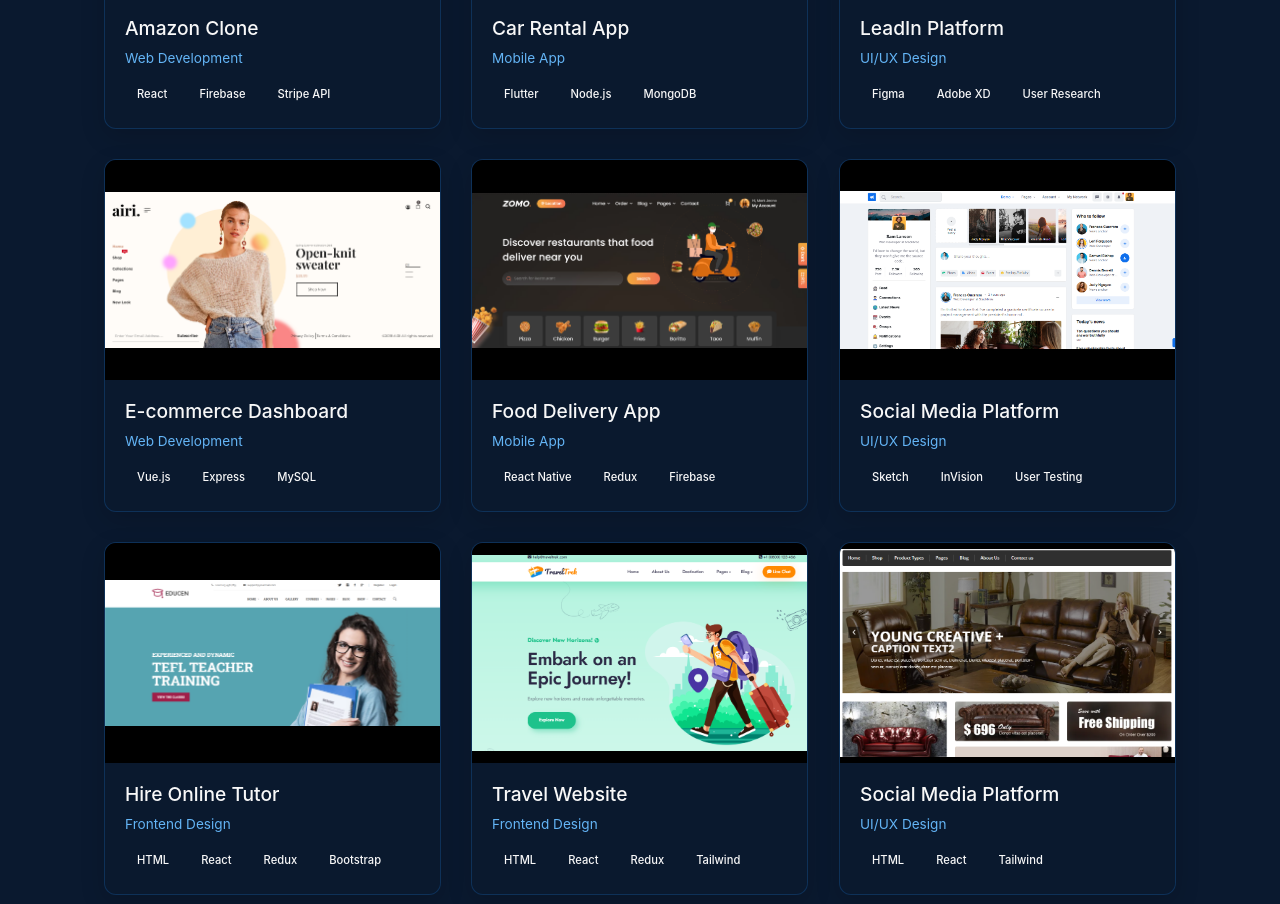
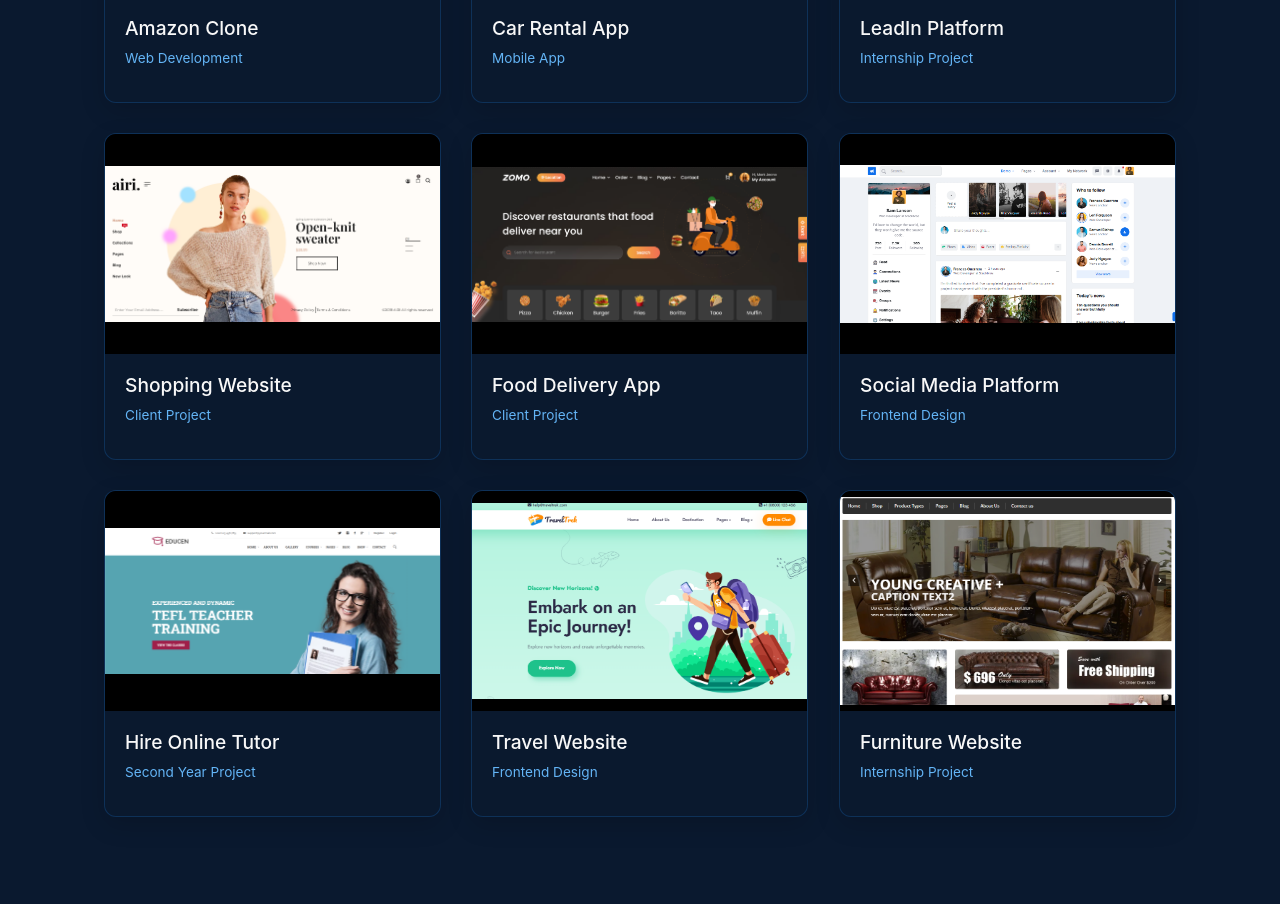
Before and after one commit to sakina-nadeem/portfolio, a plain HTML site: page index.html in a window 1280 px wide. Shown: the part 2968-3872 px from the top of the page. Drawn offline with Linux system fonts and the light colour scheme.

Commit message:
Improve layout of the homepage

```diff
--- a/index.html
+++ b/index.html
@@ -253,14 +253,6 @@
                     <div class="section-divider blue-divider"></div>
                 </div>
 
-                <!-- Portfolio Filter -->
-                <!-- <div class="portfolio-filter fade-in">
-                    <button class="filter-btn active" data-filter="all">All</button>
-                    <button class="filter-btn" data-filter="web">Web Development</button>
-                    <button class="filter-btn" data-filter="mobile">Mobile Apps</button>
-                    <button class="filter-btn" data-filter="design">UI/UX Design</button>
-                </div> -->
-
               <div class="portfolio-grid ">
 
   <!-- Project 1 -->
@@ -286,11 +278,6 @@
       <div class="portfolio-info">
         <h3 class="portfolio-title">Amazon Clone</h3>
         <p class="portfolio-category">Web Development</p>
-        <div class="portfolio-tech">
-          <span>React</span>
-          <span>Firebase</span>
-          <span>Stripe API</span>
-        </div>
       </div>
     </div>
   </div>
@@ -318,11 +305,6 @@
       <div class="portfolio-info">
         <h3 class="portfolio-title">Car Rental App</h3>
         <p class="portfolio-category">Mobile App</p>
-        <div class="portfolio-tech">
-          <span>Flutter</span>
-          <span>Node.js</span>
-          <span>MongoDB</span>
-        </div>
       </div>
     </div>
   </div>
@@ -335,7 +317,7 @@
         <div class="portfolio-overlay">
           <div class="portfolio-overlay-content">
             <h3 class="portfolio-overlay-title">LeadIn Platform</h3>
-            <p class="portfolio-overlay-category">UI/UX Design</p>
+            <p class="portfolio-overlay-category">Intersnhip Project</p>
             <div class="portfolio-links">
               <a href="#" class="portfolio-overlay-link" title="View Case Study">
                 <i class="fas fa-file-alt"></i>
@@ -349,12 +331,7 @@
       </div>
       <div class="portfolio-info">
         <h3 class="portfolio-title">LeadIn Platform</h3>
-        <p class="portfolio-category">UI/UX Design</p>
-        <div class="portfolio-tech">
-          <span>Figma</span>
-          <span>Adobe XD</span>
-          <span>User Research</span>
-        </div>
+        <p class="portfolio-category">Internship Project</p>
       </div>
     </div>
   </div>
@@ -367,7 +344,7 @@
         <div class="portfolio-overlay">
           <div class="portfolio-overlay-content">
             <h3 class="portfolio-overlay-title">Shopping Website</h3>
-            <p class="portfolio-overlay-category">Web Development</p>
+            <p class="portfolio-overlay-category">Cilent Project</p>
             <div class="portfolio-links">
               <a href="#" class="portfolio-overlay-link" title="Live Demo">
                 <i class="fas fa-external-link-alt"></i>
@@ -380,13 +357,8 @@
         </div>
       </div>
       <div class="portfolio-info">
-        <h3 class="portfolio-title">E-commerce Dashboard</h3>
-        <p class="portfolio-category">Web Development</p>
-        <div class="portfolio-tech">
-          <span>Vue.js</span>
-          <span>Express</span>
-          <span>MySQL</span>
-        </div>
+        <h3 class="portfolio-title">Shopping Website</h3>
+        <p class="portfolio-category">Client Project</p>
       </div>
     </div>
   </div>
@@ -399,7 +371,7 @@
         <div class="portfolio-overlay">
           <div class="portfolio-overlay-content">
             <h3 class="portfolio-overlay-title">Food Delivery App</h3>
-            <p class="portfolio-overlay-category">Mobile App</p>
+            <p class="portfolio-overlay-category">Client Project</p>
             <div class="portfolio-links">
               <a href="#" class="portfolio-overlay-link" title="View on App Store">
                 <i class="fab fa-apple"></i>
@@ -413,12 +385,7 @@
       </div>
       <div class="portfolio-info">
         <h3 class="portfolio-title">Food Delivery App</h3>
-        <p class="portfolio-category">Mobile App</p>
-        <div class="portfolio-tech">
-          <span>React Native</span>
-          <span>Redux</span>
-          <span>Firebase</span>
-        </div>
+        <p class="portfolio-category">Client Project</p>
       </div>
     </div>
   </div>
@@ -431,7 +398,7 @@
         <div class="portfolio-overlay">
           <div class="portfolio-overlay-content">
             <h3 class="portfolio-overlay-title">Social Media Platform</h3>
-            <p class="portfolio-overlay-category">UI/UX Design</p>
+            <p class="portfolio-overlay-category">Frontend Design</p>
             <div class="portfolio-links">
               <a href="#" class="portfolio-overlay-link" title="View Case Study">
                 <i class="fas fa-file-alt"></i>
@@ -445,12 +412,7 @@
       </div>
       <div class="portfolio-info">
         <h3 class="portfolio-title">Social Media Platform</h3>
-        <p class="portfolio-category">UI/UX Design</p>
-        <div class="portfolio-tech">
-          <span>Sketch</span>
-          <span>InVision</span>
-          <span>User Testing</span>
-        </div>
+        <p class="portfolio-category">Frontend Design</p>
       </div>
     </div>
   </div>
@@ -477,13 +439,8 @@
       </div>
       <div class="portfolio-info">
         <h3 class="portfolio-title">Hire Online Tutor</h3>
-        <p class="portfolio-category">Frontend Design</p>
-        <div class="portfolio-tech">
-          <span>HTML</span>
-          <span>React</span>
-          <span>Redux</span>
-          <span>Bootstrap</span>
-        </div>
+        <p class="portfolio-category">Second Year Project</p>
+
       </div>
     </div>
   </div>
@@ -511,12 +468,7 @@
       <div class="portfolio-info">
         <h3 class="portfolio-title">Travel Website</h3>
         <p class="portfolio-category">Frontend Design</p>
-        <div class="portfolio-tech">
-          <span>HTML</span>
-          <span>React</span>
-          <span>Redux</span>
-          <span>Tailwind</span>
-        </div>
+
       </div>
     </div>
   </div>
@@ -529,7 +481,7 @@
         <div class="portfolio-overlay">
           <div class="portfolio-overlay-content">
             <h3 class="portfolio-overlay-title">Furniture Website</h3>
-            <p class="portfolio-overlay-category">Frontend Design</p>
+            <p class="portfolio-overlay-category">Internship Project</p>
             <div class="portfolio-links">
               <a href="#" class="portfolio-overlay-link" title="View Case Study">
                 <i class="fas fa-file-alt"></i>
@@ -542,21 +494,14 @@
         </div>
       </div>
       <div class="portfolio-info">
-        <h3 class="portfolio-title">Social Media Platform</h3>
-        <p class="portfolio-category">UI/UX Design</p>
-        <div class="portfolio-tech">
-          <span>HTML</span>
-          <span>React</span>
-          <span>Tailwind</span>
-        </div>
+        <h3 class="portfolio-title">Furniture Website</h3>
+        <p class="portfolio-category">Internship Project</p>
       </div>
     </div>
   </div>
 
-
-
 </div>
-            </div>
+          </div>
         </section>
 
         <!-- About Section -->
```
Also changed, not shown: 2 other files.
